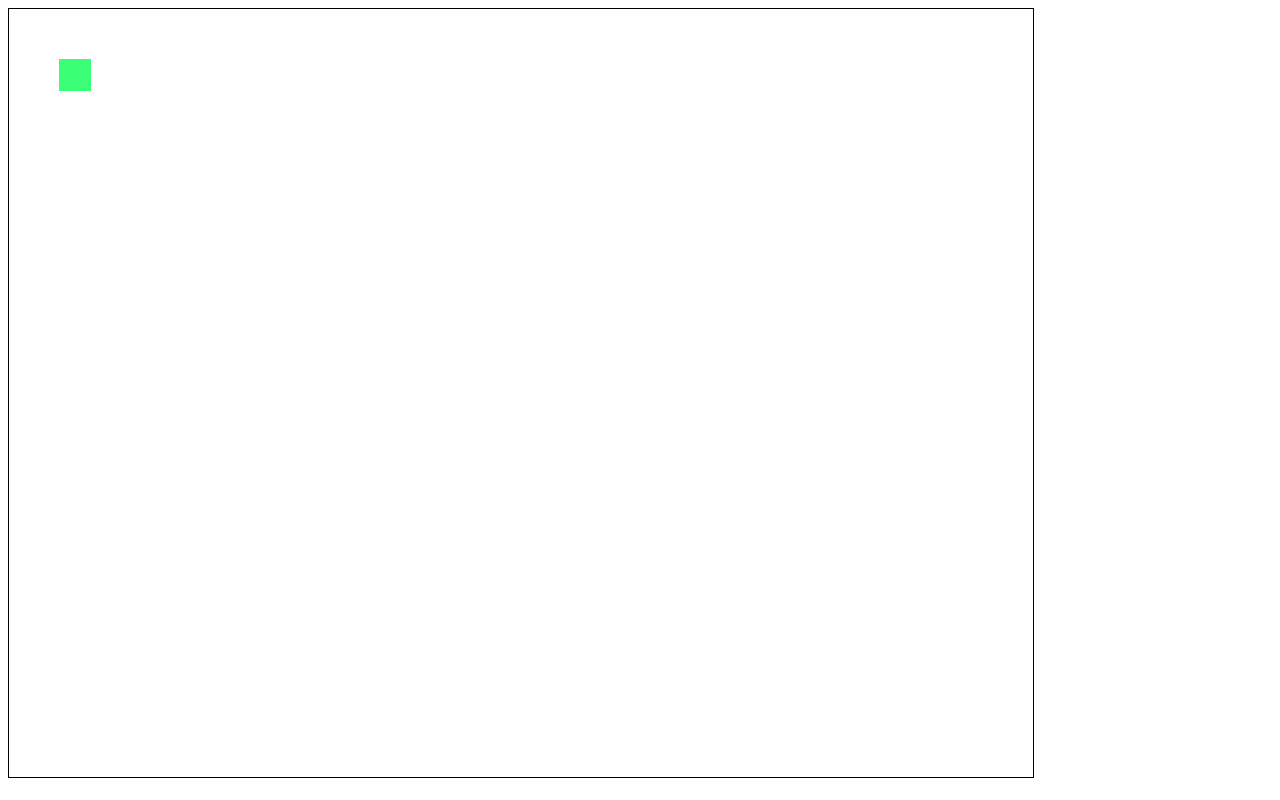
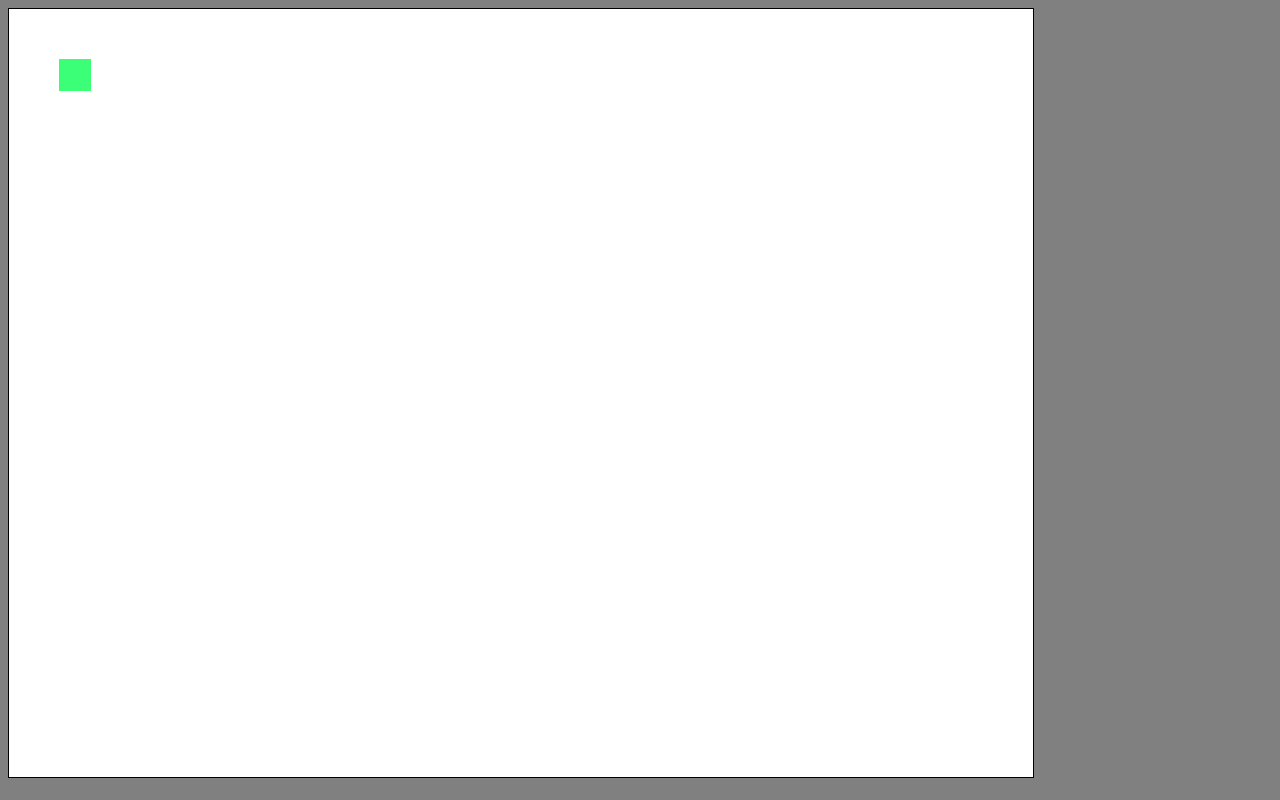
Before and after one commit to jlhs1001/Super-Snake, a plain HTML site: page index.html in a window 1280 px wide. Drawn offline with Linux system fonts and the light colour scheme.

Commit message:
Add subtle grey background

```diff
--- a/css/main.css
+++ b/css/main.css
@@ -1,3 +1,7 @@
+body {
+    background-color: gray;
+}
 #canvas {
     border: solid 1px;
+    background-color: white;
 }
```
